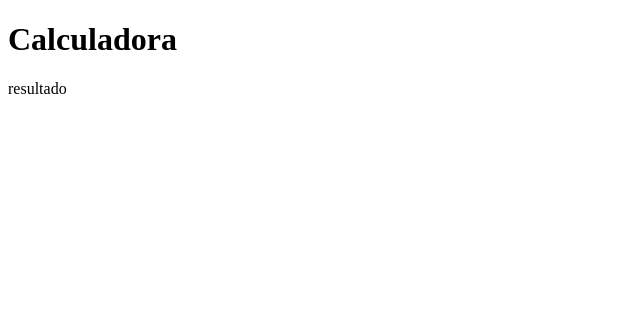
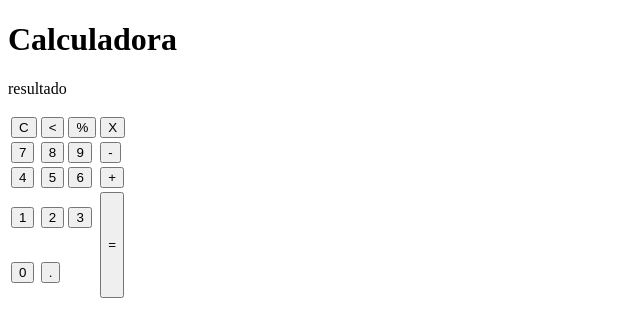
Before and after one commit to R4stelli/Calculadora-What-Sigma, a plain HTML site: page index.html in a window 1280 px wide. Shown: the whole page, without its empty margins (0-640 px from the left). Drawn offline with Linux system fonts and the light colour scheme.

Commit message:
Add files via upload

```diff
--- a/index.html
+++ b/index.html
@@ -11,6 +11,64 @@
         <h1>Calculadora</h1>
         <p id="resultado"> resultado</p>
         <table>
+            <tr>
+                <td><button class="botton">C</button></td>
+
+                <td><button class="button"><</button></td>
+
+                <td><button class="button">%</button></td>
+
+                <td><button class="button">X</button></td>
+            </tr>
+
+
+
+
+            <tr>
+                <td><button class="button">7</button></td>
+
+                <td><button class="button">8</button></td>
+
+                <td><button class="button">9</button></td>
+
+                <td><button class="button">-</button></td>
+            </tr>
+
+
+
+
+            <tr>
+                <td><button class="button">4</button></td>
+
+                <td><button class="button">5</button></td>
+
+                <td><button class="button">6</button></td>
+
+                <td><button class="button">+</button></td>
+            </tr>
+
+
+
+
+            <tr>
+                <td><button class="button">1</button></td>
+
+                <td><button class="button">2</button></td>
+
+                <td><button class="button">3</button></td>
+
+                <td rowspan="2"><button class="button" style= "height:106px;">=</button></td>
+            </tr>
+
+
+
+
+            <tr>
+                <td><button class="button">0</button></td>
+
+                <td><button class="button">.</button></td>
+            </tr>
+
 
         </table>
 
```
